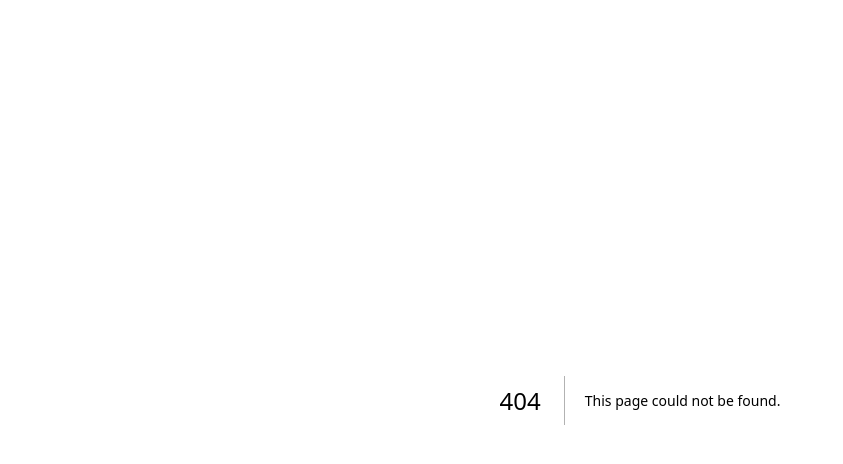
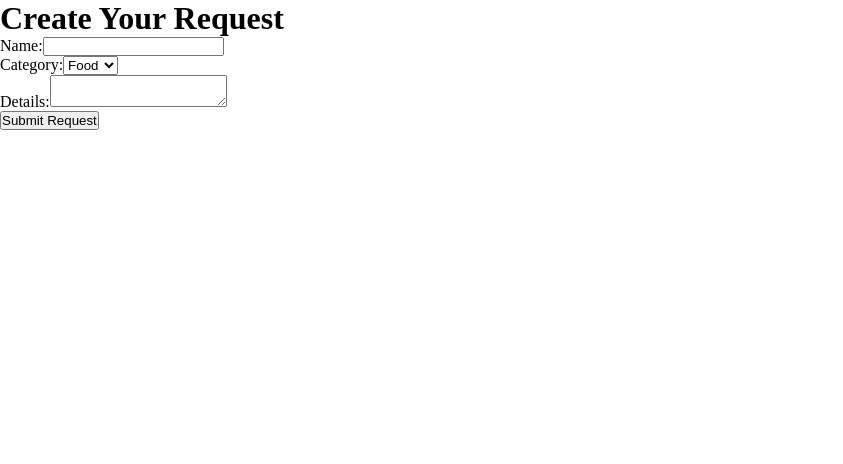
Before and after one commit to AllyHoang/pickmefood, a Next.js app: page /requests in a window 1280 px wide. Before the commit this address had no page. Shown: the top 464 px of the page, without its empty margins (0-843 px from the left). Built offline with nearby package versions, Linux system fonts and the light colour scheme.

Commit message:
add 404 file

```diff
--- /dev/null
+++ b/src/page-components/components/requests/RequestForm.jsx
@@ -0,0 +1,65 @@
+import React, { useState } from 'react';
+
+const RequestsForm = () => {
+  const [request, setRequest] = useState({
+    name: '',
+    category: 'Food', // Default category set to 'Food'
+    details: '',
+  });
+
+  const handleChange = (e) => {
+    setRequest({ ...request, [e.target.name]: e.target.value });
+  };
+
+  const handleSubmit = async (e) => {
+    e.preventDefault();
+    // Here you will handle the form submission.
+    // This might involve sending data to a backend server.
+    console.log(request);
+  };
+
+  return (
+    <div>
+      <h1>Create Your Request</h1>
+      <form onSubmit={handleSubmit}>
+        <div>
+          <label htmlFor="name">Name:</label>
+          <input
+            type="text"
+            id="name"
+            name="name"
+            value={request.name}
+            onChange={handleChange}
+            required
+          />
+        </div>
+        <div>
+          <label htmlFor="category">Category:</label>
+          <select
+            id="category"
+            name="category"
+            value={request.category}
+            onChange={handleChange}
+            required
+          >
+            <option value="Food">Food</option>
+            <option value="Items">Items</option>
+          </select>
+        </div>
+        <div>
+          <label htmlFor="details">Details:</label>
+          <textarea
+            id="details"
+            name="details"
+            value={request.details}
+            onChange={handleChange}
+            required
+          />
+        </div>
+        <button type="submit">Submit Request</button>
+      </form>
+    </div>
+  );
+};
+
+export default RequestsForm;
--- a/src/page-components/layouts/HomeLayout.jsx
+++ b/src/page-components/layouts/HomeLayout.jsx
@@ -1,5 +1,5 @@
-import React from "react";
-import Head from "next/head";
+import React from 'react';
+import Head from 'next/head';
 
 export const HomeLayout = ({ children }) => {
   return (
--- a/src/page-components/layouts/addItemLayout.jsx
+++ b/src/page-components/layouts/addItemLayout.jsx
@@ -7,7 +7,7 @@ export const addItemLayout = ({ children }) => {
     <>
       <Head>
         <title>PickMeFood | Add Donation</title>
-        <title>PickMeFood | Add Donation</title>
+
       </Head>
       <main>
         <div>{children}</div>
--- /dev/null
+++ b/src/pages/requests/index.js
@@ -0,0 +1,7 @@
+import RequestsForm from '@/page-components/components/requests/RequestForm';
+
+function RequestsPage() {
+  return <RequestsForm></RequestsForm>;
+}
+
+export default RequestsPage;
```
Also changed, not shown: src/page-components/components/RemoveBtn.jsx (+5 -5 lines), src/page-components/layouts/ActiveDonationLayout.jsx (+4 -4 lines), src/pages/404.js (added, +44 -0 lines).
